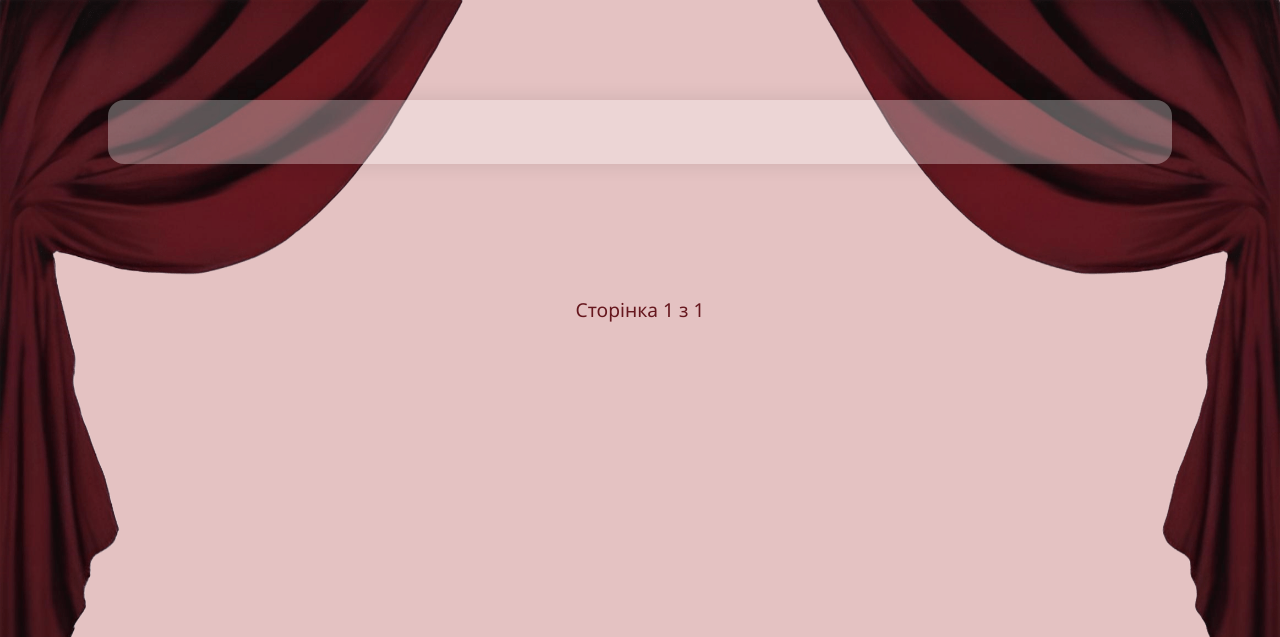
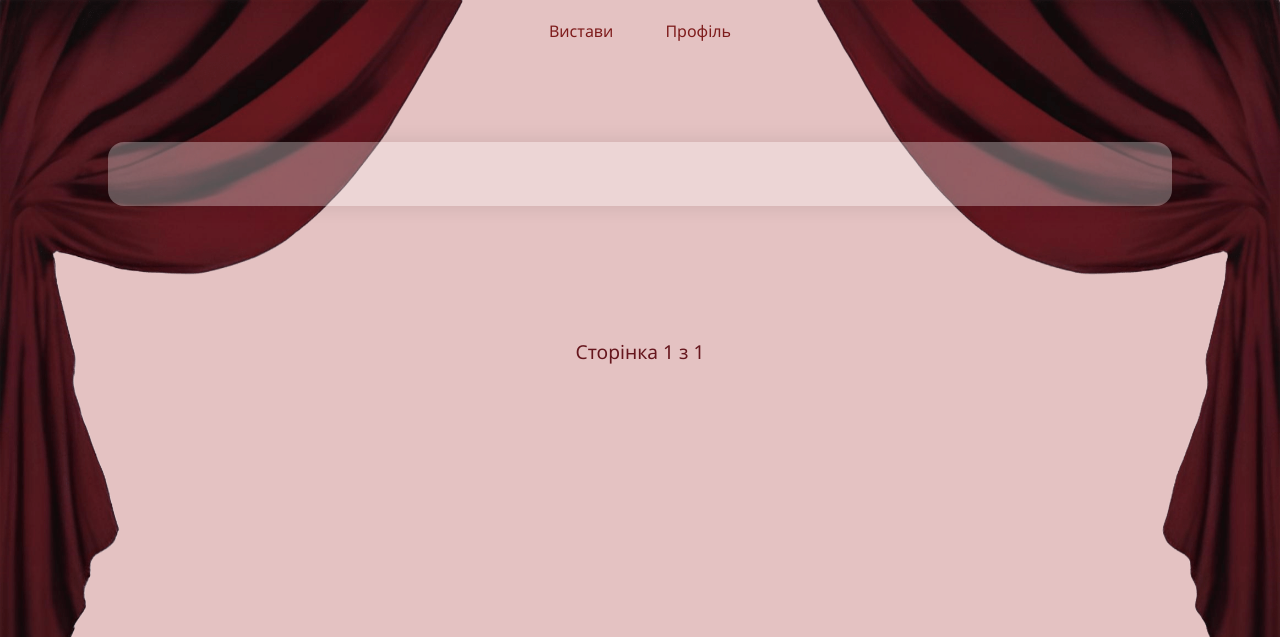
Before and after one commit to Tetyade/django_theatre, a Django app: page /performance/ in a window 1280 px wide. Shown: the top 637 px of the page. Run offline with Django 5.2, Linux system fonts and the light colour scheme; data that the repository does not hold is empty.

Commit message:
added navigation bar

```diff
--- a/static/booking/style.css
+++ b/static/style.css
@@ -3,7 +3,7 @@ body {
   padding: 0;
   font-family: 'Segoe UI', sans-serif;
   background-color: #e4c2c2;
-  background-image: url("curtains_left.png"), url("curtains_right.png");
+  background-image: url("img/curtains_left.png"), url("img/curtains_right.png");
   background-repeat: no-repeat, no-repeat;
   background-position: left top, right top;
   background-size: auto clamp(500px, 100vh, 1000px);
@@ -26,9 +26,8 @@ body {
 .content-wrapper {
   max-width: 1000px;
   margin: 100px auto;
-  /* margin-top: 120px; */
   padding: 2rem;
-  background-color: rgba(255, 255, 255, 0.3); /* напівпрозорий білий */
+  background-color: rgba(255, 255, 255, 0.3);
   border-radius: 16px;
   box-shadow: 0 0 20px rgba(0,0,0,0.1);
   display: grid;
@@ -48,7 +47,7 @@ body {
 
 .poster-wrapper {
   width: 100%;
-  aspect-ratio: 2 / 3; /* 600x900 = 2:3 */
+  aspect-ratio: 2 / 3;
   overflow: hidden;
   border-radius: 12px;
   background-color: transparent;
@@ -72,7 +71,7 @@ body {
 
 .performance-card:hover .title,
 .performance-card:hover .title a {
-  color: #7a1123; /* темно-бордовий */
+  color: #7a1123;
   text-decoration: none;
 }
 
@@ -81,7 +80,6 @@ body {
 }
 
 
-/* ПАГІНАТОР */
 .pagination {
   text-align: center;
   padding: 2rem;
@@ -99,13 +97,13 @@ body.detail-page {
   background: none !important;
 }
 
-/* Hero section з розмитим фоном */
 .hero {
   position: relative;
   background-size: cover;
   background-position: center;
   min-height: 500px;
   overflow: hidden;
+  margin-top: -50px;
 }
 
 
@@ -121,18 +119,6 @@ body.detail-page {
   align-items: center;
   padding: 3rem;
 }
-  /* position: absolute;
-  inset: 0;
-  backdrop-filter: blur(12px);
-  background-color: rgba(0, 0, 0, 0.5);
-  z-index: 1;
-
-  display: flex;
-  justify-content: center;
-  align-items: center;
-  padding: 3rem;
-} */
-
 
 .hero-content {
   position: relative;
@@ -159,18 +145,16 @@ body.detail-page {
   flex: 1;
 }
 
-/* Білий блок (тільки верхні кути заокруглені) */
 .details-block {
   position: relative;
   background: white;
   border-radius: 32px 32px 0 0;
   box-shadow: 0 -12px 30px rgba(0, 0, 0, 0.3);
   padding: 3rem clamp(1rem, 5vw, 4rem);
-  margin-top: -25px; /* ключовий момент! */
+  margin-top: -25px;
   z-index: 3;
 }
 
-/* Кнопки сесій */
 .session-button {
   background-color: transparent;
   color: #7a1123;
@@ -188,7 +172,6 @@ body.detail-page {
   color: white;
 }
 
-/* Галерея */
 .gallery-block {
   background: #7a1123;
   color: white;
@@ -210,7 +193,6 @@ body.detail-page {
   object-fit: cover;
 }
 
-/* Анімація для секцій */
 .details-block,
 .gallery-block {
   opacity: 0;
@@ -270,8 +252,8 @@ body.detail-page {
 }
 
 body.session-detail-page {
-    background: black url('/static/booking/session-detail.jpg') no-repeat left bottom;
-    background-size: 25%;
+    background: #050503 url('/static/img/session-detail.jpg') no-repeat left bottom;
+    background-size: 35%;
     height: 100vh;
     color: white;
     font-family: sans-serif;
@@ -281,7 +263,7 @@ body.session-detail-page {
 .main-content {
     background-color: rgba(255, 255, 255, 0.05);
     padding: 2rem;
-    margin: 2rem auto;
+    margin: 1rem auto;
     max-width: 1000px;
     border-radius: 1rem;
     backdrop-filter: blur(8px);
@@ -303,15 +285,6 @@ body.session-detail-page {
     margin: 0.25rem 0 0 0;
     opacity: 0.8;
 }
-/* .main-content {
-    background-color: rgba(255, 255, 255, 0.05);
-    padding: 2rem;
-    margin: 2rem auto;
-    max-width: 1000px;
-    display: flex;
-    border-radius: 1rem;
-    backdrop-filter: blur(8px);
-} */
 
 .layout-row {
     display: flex;
@@ -329,6 +302,8 @@ body.session-detail-page {
 #form-panel {
     flex: 0 0 30%;
     padding: 0.5rem 0rem;
+    margin-left: 2rem;
+    justify-self: center;
     border-radius: 0.5rem 0;
 }
 
@@ -350,12 +325,10 @@ body.session-detail-page {
     cursor: pointer;
 }
 
-/* Імітація проходу після 5-го сидіння */
 .seat-row .seat:nth-child(6) {
     margin-left: 2rem;
 }
 
-/* Відступ між 9-м і 10-м рядом */
 .seat-row:nth-child(9) {
     margin-bottom: 1rem;
 }
@@ -381,3 +354,60 @@ body.session-detail-page {
     background-color: #800000;
     color: white;
 }
+
+.navbar {
+  position: relative;
+  z-index: 999;
+  background: transparent;
+  padding-top: 20px;
+}
+
+.performance-list-page .navbar {
+  display: flex;
+  justify-content: center;
+}
+
+.performance-list-page .navbar-buttons li a {
+  color: #7e1c1c;
+  border: 2px solid transparent;
+  transition: all 0.3s ease;
+}
+
+.performance-list-page .navbar-buttons li a:hover {
+  color: #4d1010;
+  border-color: rgba(77, 16, 16, 0.4);
+}
+
+body:not(.performance-list-page) .navbar {
+  display: flex;
+  justify-content: flex-end;
+  padding-right: 40px;
+  /* padding-top: 0px; */
+}
+
+body:not(.performance-list-page) .navbar-buttons li a {
+  color: white;
+  border: 2px solid transparent;
+  transition: all 0.3s ease;
+}
+
+body:not(.performance-list-page) .navbar-buttons li a:hover {
+  color: #eaeaea;
+  border-color: rgba(255, 255, 255, 0.4);
+}
+
+.navbar-buttons {
+  list-style: none;
+  display: flex;
+  gap: 20px;
+  margin: 0;
+  padding: 0;
+}
+
+.navbar-buttons li a {
+  text-decoration: none;
+  padding: 6px 14px;
+  border-radius: 6px;
+  font-weight: 500;
+  background: transparent;
+}
--- a/templates/booking/performance_list.html
+++ b/templates/booking/performance_list.html
@@ -5,9 +5,11 @@
     <meta charset="UTF-8">
     <meta name="viewport" content="width=device-width, initial-scale=1.0">
     <title>Вистави</title>
-    <link rel="stylesheet" href="{% static 'booking/style.css' %}">
+    <link rel="stylesheet" href="{% static 'style.css' %}">
 </head>
-<body>
+<body class="performance-list-page">
+  {% include "partials/navbar.html" %}
+
   <div class="curtain left"></div>
   <div class="curtain right"></div>
 
@@ -35,7 +37,7 @@
     {% endif %}
   </div>
 
-  <script src="{% static 'booking/animation.js' %}"></script>
+  <script src="{% static 'animation.js' %}"></script>
 </body>
 
 </html>
--- /dev/null
+++ b/templates/partials/navbar.html
@@ -0,0 +1,7 @@
+<nav class="navbar">
+    <ul class="navbar-buttons">
+        <li><a href="{% url 'performance_list' %}">Вистави</a></li>
+        {% comment %} <li><a href="{% url 'about' %}">Про театр</a></li> {% endcomment %}
+        <li><a href="#">Профіль</a></li>
+    </ul>
+</nav>
--- a/theatre_system/settings.py
+++ b/theatre_system/settings.py
@@ -12,7 +12,6 @@ https://docs.djangoproject.com/en/5.2/ref/settings/
 
 from pathlib import Path
 from decouple import config, Csv
-import os
 
 # Build paths inside the project like this: BASE_DIR / 'subdir'.
 BASE_DIR = Path(__file__).resolve().parent.parent
@@ -114,6 +113,8 @@ USE_TZ = True
 # https://docs.djangoproject.com/en/5.2/howto/static-files/
 
 STATIC_URL = 'static/'
+# STATIC_ROOT = BASE_DIR / 'staticfiles'
+# python manage.py collectstatic
 STATICFILES_DIRS = [
     BASE_DIR / 'static',
 ]
```
Also changed, not shown: templates/booking/performance_detail.html (+4 -3 lines), templates/booking/session_detail.html (+5 -20 lines), static/animation.js (renamed from static/booking/animation.js), static/img/curtains_left.png (renamed from static/booking/curtains_left.png), static/img/curtains_right.png (renamed from static/booking/curtains_right.png), static/img/session-detail.jpg (renamed from static/booking/session-detail.jpg).
